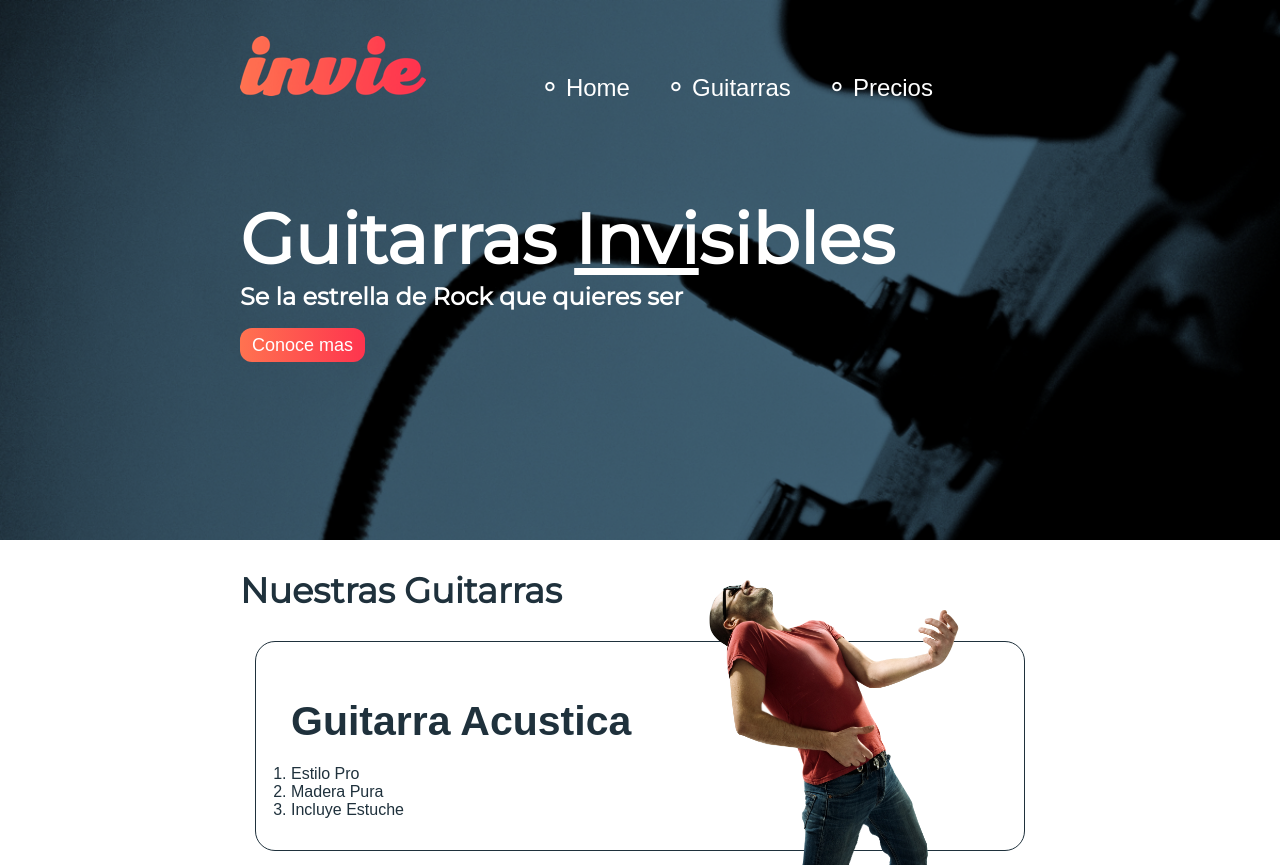
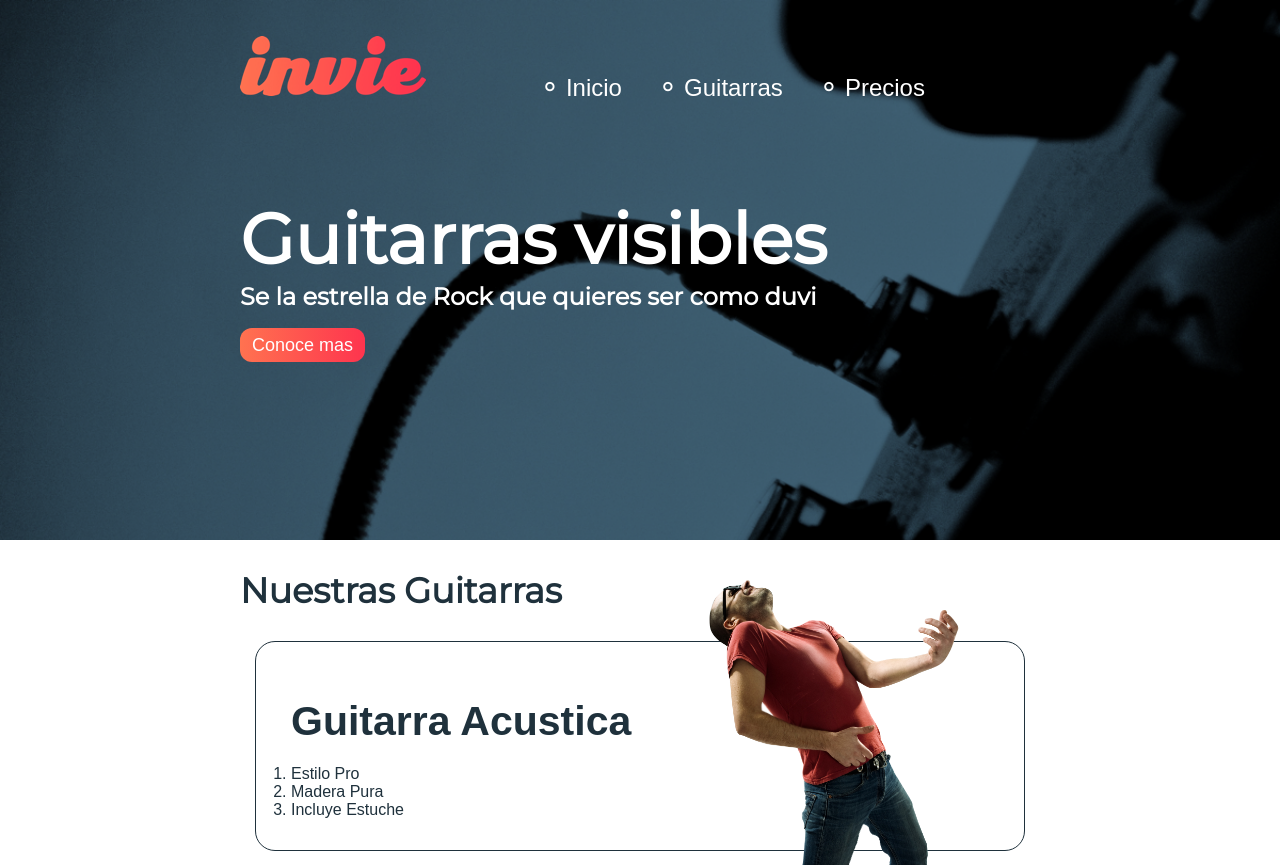
Before and after one commit to JorgeRangelJ/Pagina-Web-Curso, a plain HTML site: page index.html in a window 1280 px wide. Shown: the top 868 px of the page. Drawn offline with Linux system fonts and the light colour scheme; a web font is replaced by a local one.

Commit message:
Cambio de home y descricion del banner

```diff
--- a/index.html
+++ b/index.html
@@ -1,7 +1,7 @@
 <!DOCTYPE html>
 <html>
 <head>
-	<title>Guitarras A7X</title>
+	<title>Guitarras Jorge</title>
 	<meta charset="utf-8">
 	<link href="https://fonts.googleapis.com/css?family=Allerta|Montserrat" rel="stylesheet">
 	<link rel="stylesheet" type="text/css" href="css/style.css">
@@ -19,7 +19,7 @@
 			<nav class="menu">
 				<ul>
 					<li>
-						<a href="index.html">Home</a>
+						<a href="index.html">Inicio</a>
 					</li>
 					<li>
 						<a href="index.html#guitarras">Guitarras</a>
@@ -31,9 +31,9 @@
 			</nav>
 		</header>		<!-- Titulo -->
 		<div class="contenedor">
-		  <h1 class="titulo">Guitarras <span>Invi</span>sibles</h1>
+		  <h1 class="titulo">Guitarras <span></span>visibles</h1>
 		  <!-- Resumen -->
-		  <h3 class="title-a">Se la estrella de Rock que quieres ser</h3>
+		  <h3 class="title-a">Se la estrella de Rock que quieres ser como duvi</h3>
 		  <!-- Boton -->
 		  <a class="button" href="#guitarras">Conoce mas</a>
 		</div>
```
